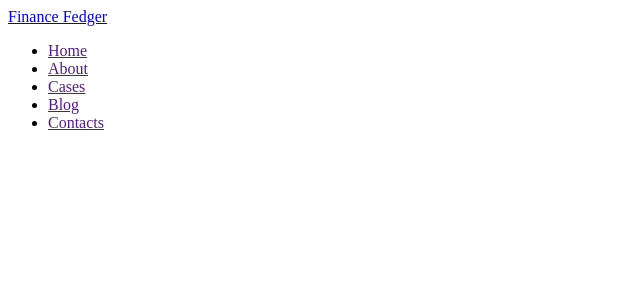
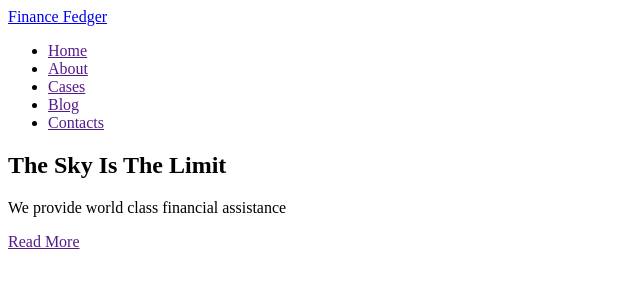
Before and after one commit to svoits/fson-77-himars, a plain HTML site: page index.html in a window 1280 px wide. Shown: the whole page, without its empty margins (0-640 px from the left). Drawn offline with Linux system fonts and the light colour scheme.

Commit message:
add hero

```diff
--- a/index.html
+++ b/index.html
@@ -20,5 +20,15 @@
         </ul>
       </nav>
     </header>
+
+    <!-- Main -->
+    <main>
+      <!-- hero -->
+      <section>
+        <h1>The Sky Is The Limit</h1>
+        <p>We provide world class financial assistance</p>
+        <a href="">Read More</a>
+      </section>
+    </main>
   </body>
 </html>
```
